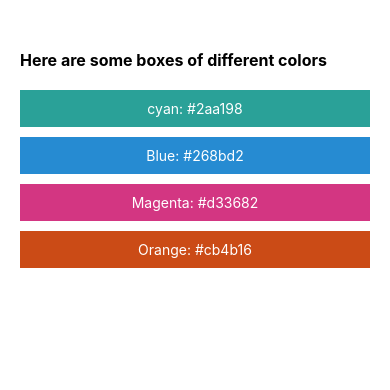
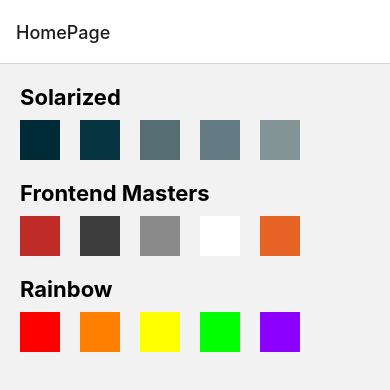
Before and after one commit to Nkaka23dev/React-native-playground, a React Native app: screen /HomePage in a window 390 px wide. Shown: the top 390 px of the page. Built offline with nearby package versions, Linux system fonts and the light colour scheme.

Commit message:
feat: done

```diff
--- a/App.js
+++ b/App.js
@@ -1,30 +1,18 @@
-import { View, Text, SafeAreaView, StyleSheet} from 'react-native'
 import React from 'react'
-import ColorBox from './components/ColorBox'
+import { NavigationContainer } from '@react-navigation/native';
+import { createStackNavigator } from '@react-navigation/stack';
+import HomePage from './screens/HomePage';
+import MyPalette from './screens/MyPalette';
 
 
 export default function App() {
+  const Stack = createStackNavigator()
   return (
-   <SafeAreaView >
-    <View >
-      <Text style={styles.titleStyle}>Here are some boxes of different colors</Text>
-    </View>
-   <View style={[{marginTop:10}]}>
-     <ColorBox colorName="cyan" hexCode="#2aa198" />
-     <ColorBox colorName="Blue" hexCode="#268bd2" />
-     <ColorBox colorName="Magenta" hexCode="#d33682" />
-     <ColorBox colorName="Orange" hexCode="#cb4b16" />
-     </View>
-   </SafeAreaView>
+  <NavigationContainer>
+    <Stack.Navigator>
+     <Stack.Screen name='HomePage' component={HomePage}/>
+     <Stack.Screen name = 'ColorPlatte'component={MyPalette} />
+    </Stack.Navigator>
+  </NavigationContainer>
   )
 }
-
-const styles = StyleSheet.create({
-  titleStyle: {
-      marginTop: 50,
-      marginHorizontal:20,
-      fontWeight: 'bold',
-      fontSize: 16,
-
-  }
-})
--- a/components/ColorBox.js
+++ b/components/ColorBox.js
@@ -5,9 +5,13 @@
   const boxColor = {
     backgroundColor: hexCode
   }
+
+  const textColor = {
+    color: parseInt(hexCode.replace('#', ''), 16) > 0xffffff / 1.1?'black':'white'
+  }
   return (
     <View style={[styles.container1,boxColor]}>
-    <Text style={styles.text}>{colorName}: {hexCode}</Text>
+    <Text style={[styles.text, textColor]}>{colorName}: {hexCode}</Text>
    </View>
   )
 }
--- /dev/null
+++ b/components/PalettePreview.js
@@ -0,0 +1,42 @@
+import { View, Text, StyleSheet } from 'react-native'
+import React from 'react'
+import { FlatList, TouchableOpacity } from 'react-native-gesture-handler'
+
+
+export default function PalettePreview({handlePress, item}) {
+console.log(item.colors.slice(0,5), "hhdhdh")
+  return (
+    <View>
+     <TouchableOpacity onPress={handlePress}>
+        <Text style={styles.titleStyle}>{item.paletteName}</Text>
+        <FlatList
+         horizontal={true}
+         data={item.colors.slice(0,5)}
+         keyExtractor={(item) => item.colorName}
+         renderItem={({item}) =>
+         <View
+         style={[
+            {
+                backgroundColor: item.hexCode,
+                height:40,
+                width: 40, },
+                styles.list
+            ]}></View>}
+      />
+        </TouchableOpacity>
+    </View>
+  )
+}
+
+const styles = StyleSheet.create({
+    titleStyle: {
+        marginTop: 20,
+        marginHorizontal:20,
+        fontWeight: 'bold',
+        fontSize: 22,
+    },
+    list: {
+        marginLeft: 20,
+        marginTop: 10
+    }
+  })
--- a/package.json
+++ b/package.json
@@ -13,7 +13,8 @@
     "@expo/webpack-config": "^19.0.0",
     "@react-native-community/masked-view": "^0.1.11",
     "@react-navigation/native": "^6.1.9",
-    "@react-navigation/stack": "^6.3.19",
+    "@react-navigation/stack": "^6.3.20",
+    "@types/react": "~18.2.14",
     "expo": "~49.0.13",
     "expo-status-bar": "~1.6.0",
     "react": "18.2.0",
@@ -23,8 +24,7 @@
     "react-native-reanimated": "~3.3.0",
     "react-native-safe-area-context": "4.6.3",
     "react-native-screens": "~3.22.0",
-    "react-native-web": "~0.19.6",
-    "@types/react": "~18.2.14"
+    "react-native-web": "~0.19.6"
   },
   "devDependencies": {
     "@babel/core": "^7.20.0",
--- /dev/null
+++ b/screens/HomePage.js
@@ -0,0 +1,59 @@
+import { View } from 'react-native'
+import React from 'react'
+import { FlatList } from 'react-native-gesture-handler';
+import PalettePreview from '../components/PalettePreview';
+
+
+export default function HomePage({ navigation }) {
+    const COLORS = [
+        { colorName: 'Base03', hexCode: '#002b36' },
+        { colorName: 'Base02', hexCode: '#073642' },
+        { colorName: 'Base01', hexCode: '#586e75' },
+        { colorName: 'Base00', hexCode: '#657b83' },
+        { colorName: 'Base0', hexCode: '#839496' },
+        { colorName: 'Base1', hexCode: '#93a1a1' },
+        { colorName: 'Base2', hexCode: '#eee8d5' },
+        { colorName: 'Base3', hexCode: '#fdf6e3' },
+        { colorName: 'Yellow', hexCode: '#b58900' },
+        { colorName: 'Orange', hexCode: '#cb4b16' },
+        { colorName: 'Red', hexCode: '#dc322f' },
+        { colorName: 'Magenta', hexCode: '#d33682' },
+        { colorName: 'Violet', hexCode: '#6c71c4' },
+        { colorName: 'Blue', hexCode: '#268bd2' },
+        { colorName: 'Cyan', hexCode: '#2aa198' },
+        { colorName: 'Green', hexCode: '#859900' },
+      ];
+      const RAINBOW = [
+        { colorName: 'Red', hexCode: '#FF0000' },
+        { colorName: 'Orange', hexCode: '#FF7F00' },
+        { colorName: 'Yellow', hexCode: '#FFFF00' },
+        { colorName: 'Green', hexCode: '#00FF00' },
+        { colorName: 'Violet', hexCode: '#8B00FF' },
+      ];
+      const FRONTEND_MASTERS = [
+        { colorName: 'Red', hexCode: '#c02d28' },
+        { colorName: 'Black', hexCode: '#3e3e3e' },
+        { colorName: 'Grey', hexCode: '#8a8a8a' },
+        { colorName: 'White', hexCode: '#ffffff' },
+        { colorName: 'Orange', hexCode: '#e66225' },
+      ];
+      const COLOR_PALETTES = [
+        { paletteName: 'Solarized', colors: COLORS },
+        { paletteName: 'Frontend Masters', colors: FRONTEND_MASTERS },
+        { paletteName: 'Rainbow', colors: RAINBOW },
+      ];
+  return (
+    <View>
+      <FlatList
+       data={COLOR_PALETTES}
+       keyExtractor={(item) => item.paletteName}
+       renderItem={({item}) =>
+        <PalettePreview handlePress = {() => navigation.navigate('ColorPlatte',{
+          paletteName: item.paletteName,
+          colors: item.colors,
+        })} item ={item} />
+        }
+      />
+    </View>
+  )
+}
--- /dev/null
+++ b/screens/MyPalette.js
@@ -0,0 +1,29 @@
+import { View, Text, StyleSheet, SafeAreaView } from 'react-native'
+import React from 'react'
+import { FlatList } from 'react-native-gesture-handler';
+import ColorBox from '../components/ColorBox';
+
+export default function MyPalette({route}) {
+  const { paletteName ,colors} = route.params
+  return (
+    <SafeAreaView >
+    <View>
+      <FlatList
+      data={colors}
+      keyExtractor={(item) => item.colorName}
+      renderItem={({item}) => <ColorBox colorName={item.colorName} hexCode={item.hexCode} />}
+      ListHeaderComponent={<Text style={styles.titleStyle}>{paletteName}</Text>}
+      />
+    </View>
+   </SafeAreaView>
+  )
+}
+const styles = StyleSheet.create({
+    titleStyle: {
+        marginTop: 10,
+        marginHorizontal:20,
+        fontWeight: 'bold',
+        fontSize: 16,
+
+    }
+  })
```
Also changed, not shown: 1 other file (tests, documents, lock files or other folders).
